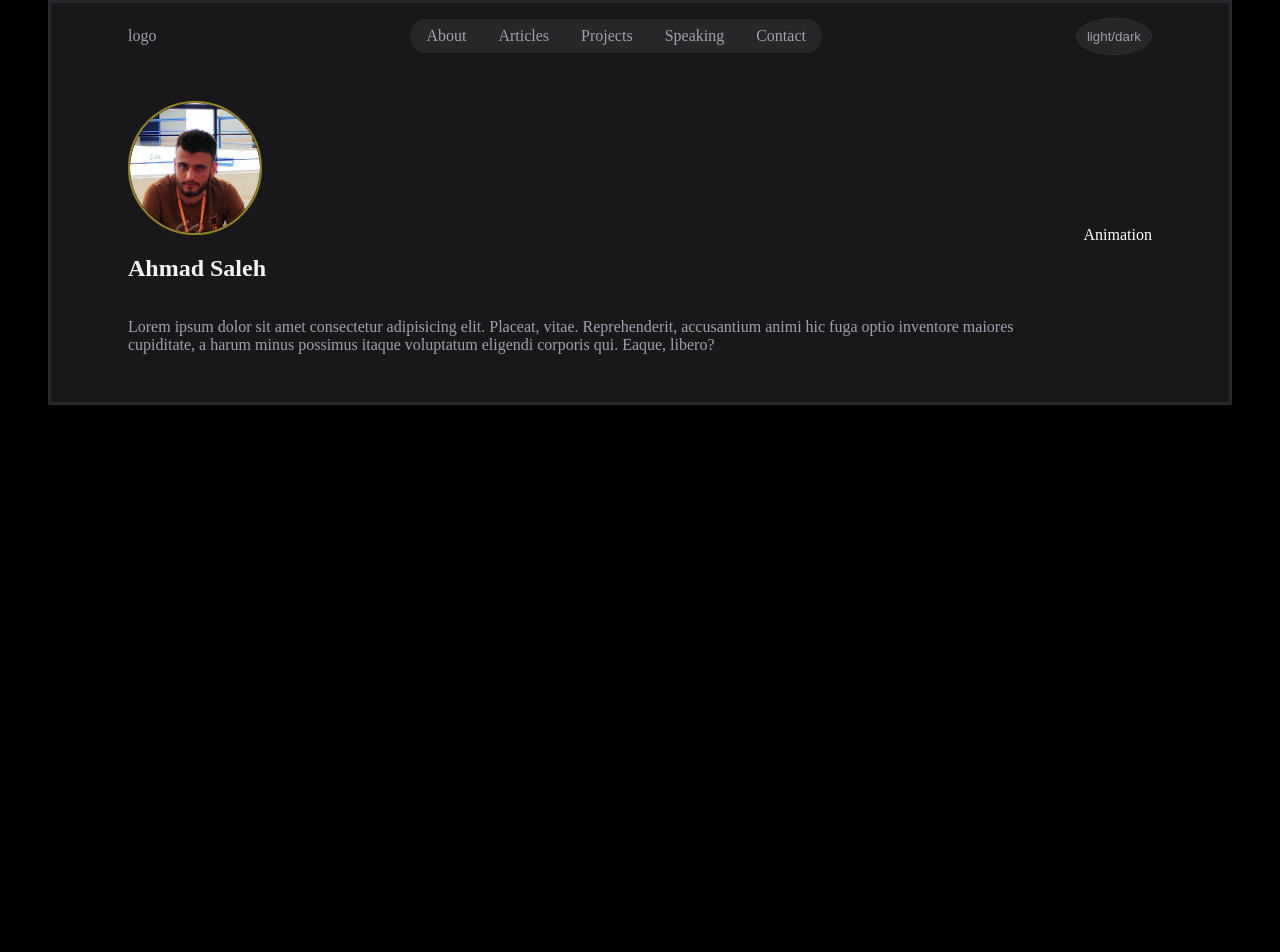
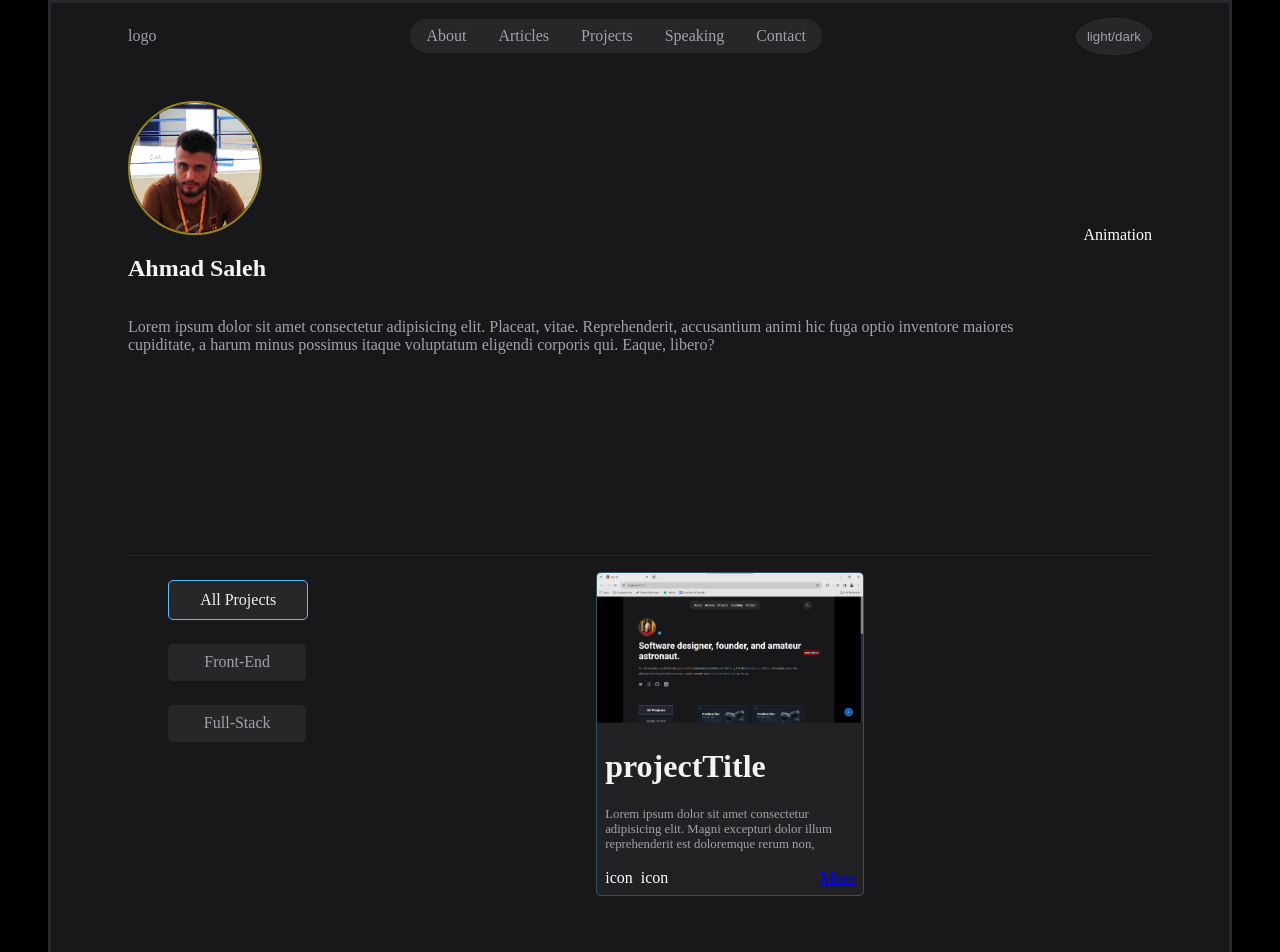
Before and after one commit to AhmadSaleh99/portfolio, a React (Vite) app: page / in a window 1280 px wide. Shown: the top 952 px of the page. Before the commit the page ends 800 px from the top, so only its background shows below. Built offline with nearby package versions, Linux system fonts and the light colour scheme.

Commit message:
projects section

```diff
--- a/src/App.css
+++ b/src/App.css
@@ -5,3 +5,9 @@
   padding: 0 var(--container-padding);
   border: 3px solid var(--border);
 }
+
+.divider {
+  border-bottom: 1px solid var(--border);
+  width: calc(100% + var(--container-padding)+var(--container-padding));
+  padding: var(--container-padding);
+}
--- a/src/App.jsx
+++ b/src/App.jsx
@@ -1,12 +1,21 @@
 import "./App.css";
+import Contact from "./components/contact/Contact";
+import Footer from "./components/footer/Footer";
 import Header from "./components/header/Header";
 import Hero from "./components/heroSection/Hero";
+import Main from "./components/main/Main";
 
 function App() {
   return (
     <div className="container">
       <Header />
       <Hero />
+      <div className="divider"></div>
+      <Main />
+      <div className="divider"></div>
+      <Contact />
+      <div className="divider"></div>
+      <Footer />
     </div>
   );
 }
--- /dev/null
+++ b/src/components/contact/Contact.jsx
@@ -0,0 +1,7 @@
+import "./contact.css";
+
+const Contact = () => {
+  return <div>Contact</div>;
+};
+
+export default Contact;
--- /dev/null
+++ b/src/components/footer/Footer.jsx
@@ -0,0 +1,7 @@
+import "./footer.css";
+
+const Footer = () => {
+  return <div>Footer</div>;
+};
+
+export default Footer;
--- a/src/components/heroSection/Hero.jsx
+++ b/src/components/heroSection/Hero.jsx
@@ -3,6 +3,7 @@ import "./hero.css";
 const Hero = () => {
   return (
     <div className="heroSectionContainer">
+      {/* left section // my information */}
       <section className="leftSection">
         <img src="/public/images/hero.png" alt="My photo" />
         <h1 className="heroSectionTitle">Ahmad Saleh</h1>
@@ -12,8 +13,11 @@ const Hero = () => {
           maiores cupiditate, a harum minus possimus itaque voluptatum eligendi
           corporis qui. Eaque, libero?
         </p>
+        {/* social icons */}
         <div className="heroSectionIcons"></div>
       </section>
+
+      {/* right section // animated image */}
       <section className="RightSection">Animation</section>
     </div>
   );
--- a/src/components/heroSection/hero.css
+++ b/src/components/heroSection/hero.css
@@ -9,7 +9,7 @@
 }
 
 /* hero's left section */
-.leftSection {
+.heroSectionContainer .leftSection {
   display: flex;
   flex-direction: column;
   flex: 1;
--- /dev/null
+++ b/src/components/main/Main.jsx
@@ -0,0 +1,38 @@
+import "./main.css";
+
+const Main = () => {
+  return (
+    <div className="mainSectionContainer">
+      <div className="leftSection">
+        <ul className="projectsFilterList">
+          <li className="allProjects active">All Projects</li>
+          <li className="frontEnd">Front-End</li>
+          <li className="fullStack">Full-Stack</li>
+        </ul>
+      </div>
+      <div className="rightSection">
+        <div className="card">
+          <img src="/public/images/test.png" alt="photo" />
+          <div className="box">
+            <h1 className="projectTitle">projectTitle</h1>
+            <p className="projectDescription">
+              Lorem ipsum dolor sit amet consectetur adipisicing elit. Magni
+              excepturi dolor illum reprehenderit est doloremque rerum non,
+            </p>
+            <div className="projectLinks">
+              <div className="rightSectionProjectSource">
+                <span className="projectView">icon</span>
+                <span className="projectSourceCode">icon</span>
+              </div>
+              <a href="#" className="learnMore">
+                More
+              </a>
+            </div>
+          </div>
+        </div>
+      </div>
+    </div>
+  );
+};
+
+export default Main;
--- /dev/null
+++ b/src/components/main/main.css
@@ -0,0 +1,78 @@
+.mainSectionContainer {
+  display: flex;
+  /* align-items: center; */
+  justify-content: space-between;
+}
+
+/* left section styles */
+.leftSection .projectsFilterList {
+  list-style: none;
+}
+.leftSection .projectsFilterList li {
+  margin: 1.5rem 0;
+  /* border: 1px solid var(--border); */
+  width: 100px;
+  padding: 0.6rem 1.2rem;
+  text-align: center;
+  background-color: var(--bgHeader);
+  border-radius: 5px;
+  color: var(--subtitle);
+}
+.leftSection .projectsFilterList .active {
+  border: 1px solid var(--blue);
+  color: var(--title);
+}
+
+/* right section styles*/
+.mainSectionContainer .rightSection {
+  flex: 3;
+  display: flex;
+  margin-top: 1rem;
+  justify-content: center;
+  align-items: center;
+  flex-wrap: wrap;
+  column-gap: 16px;
+  row-gap: 2rem;
+}
+.mainSectionContainer .rightSection .card {
+  width: 266px;
+  border: 1px solid rgba(93, 188, 252, 0.3);
+  border-radius: 5px;
+  overflow: hidden;
+  transition: 0.3s;
+  background-image: linear-gradient(
+    rgba(225, 225, 225, 0.05),
+    rgba(225, 225, 225, 0.05)
+  );
+}
+.mainSectionContainer .rightSection .card:hover {
+  border: 1px solid var(--blue);
+  rotate: 1deg;
+  scale: 1.01;
+  cursor: pointer;
+}
+.mainSectionContainer .rightSection img {
+  width: 100%;
+  /* height: 190px; */
+}
+
+.mainSectionContainer .rightSection .box {
+  margin: 0 0.5rem 0.5rem;
+}
+
+.mainSectionContainer .rightSection .projectTitle {
+  color: var(--title);
+}
+.mainSectionContainer .rightSection .projectDescription {
+  color: var(--subtitle);
+  font-size: 0.8rem;
+  margin: 0.7rem 0 1.1rem;
+}
+.mainSectionContainer .rightSection .projectLinks {
+  display: flex;
+  justify-content: space-between;
+  align-items: center;
+}
+.rightSectionProjectSource .projectView {
+  margin: 0 0.5rem 0 0;
+}
```
Also changed, not shown: public/images/test.png (added), src/components/contact/contact.css (added), src/components/footer/footer.css (added).
